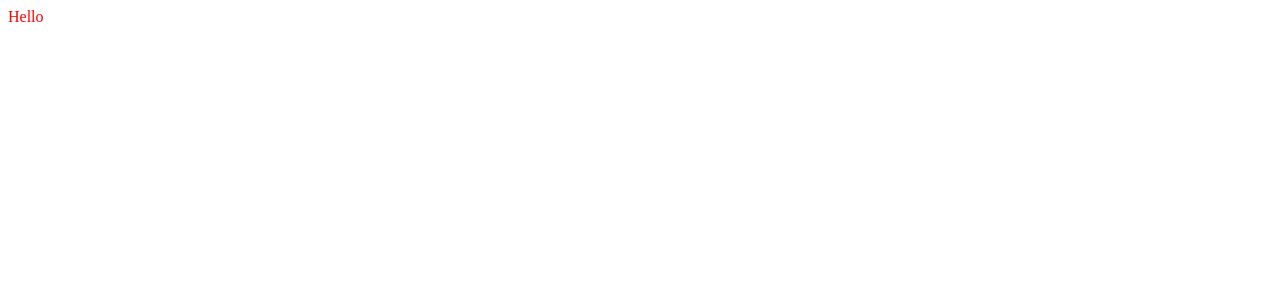
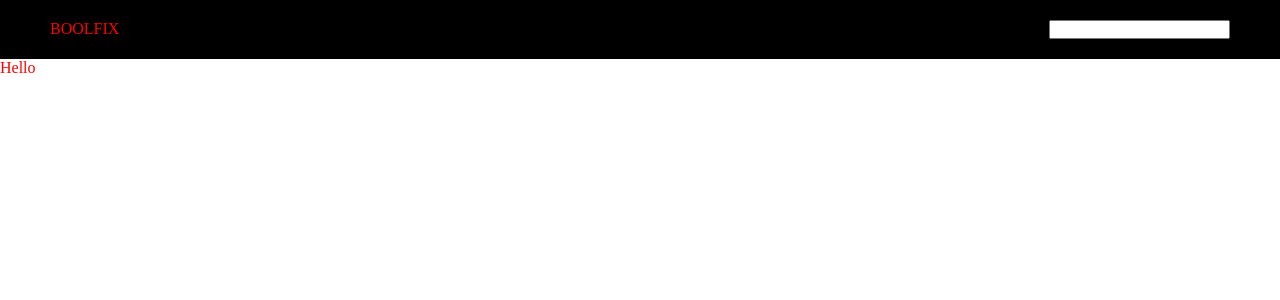
Before and after one commit to AnatoliyZakhryapin/vite-boolflix, a Vue app: page / in a window 1280 px wide. Shown: the top 300 px of the page. Built offline with nearby package versions, Linux system fonts and the light colour scheme.

Commit message:
ADD PageHeader

```diff
--- a/src/App.vue
+++ b/src/App.vue
@@ -1,10 +1,13 @@
 <script setup>
-import PageMain from './components/PageMain.vue'
+import PageMain from './components/PageMain.vue';
+import PageHeader from './components/PageHeader.vue';
 </script>
 
 <template>
+  <PageHeader/>
   <PageMain/>
 </template>
 
-<style scoped>
+<style lang="scss">
+  @use './components/style/general.scss' as *;
 </style>
--- a/src/components/PageHeader.vue
+++ b/src/components/PageHeader.vue
@@ -2,7 +2,30 @@
 </script>
 
 <template>
+    <div class="page-header">
+        <div class="container">
+            <div class="row">
+                <div class="col"><div class="logo">BOOLFIX</div></div>
+                <div class="col"><input type="text"></div>
+            </div>
+        </div>
+    </div>
 </template>
 
-<style scoped>
+<style lang="scss" scoped>
+    @use '../components/style/partial/varibils' as *;
+
+    .page-header {
+        background-color: $background-header;
+        color: $font-color-base;
+        padding: $padding-base;
+
+        .row {
+            justify-content: space-between;
+        }
+        .logo {
+            color: $logo-color;
+        }
+    }
+
 </style>
--- a/src/components/style/general.scss
+++ b/src/components/style/general.scss
@@ -17,7 +17,17 @@ a {
     text-decoration: none;
 }
 
+.container {
+    max-width: 1200px;
+    margin: 0 auto;
+}
+
 .row {
     display: flex;
     flex-wrap: wrap;
 }
+
+[class^="col"] {
+    padding-left: 10px;
+    padding-right: 10px;
+}
--- a/src/components/style/partial/_varibils.scss
+++ b/src/components/style/partial/_varibils.scss
@@ -0,0 +1,6 @@
+$logo-color: red;
+$background-header: black;
+$background-main: rgb(49, 48, 48);
+$font-size: 16px;
+$font-color-base: white;
+$padding-base: 20px;
```
